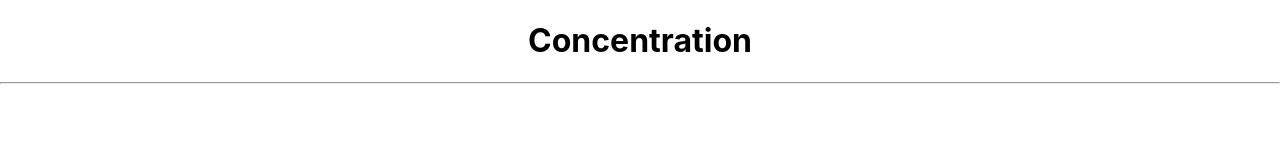
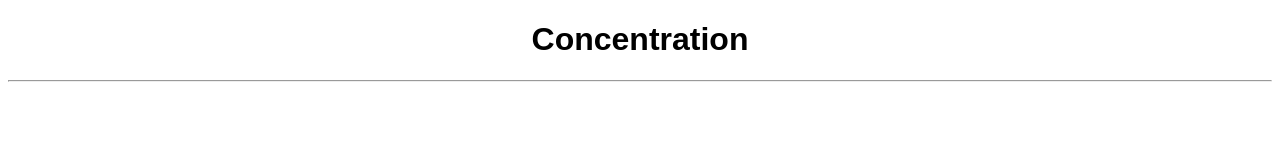
Before and after one commit to Doode1524/concentration, a React (Create React App) app: page / in a window 1280 px wide. Shown: the top 160 px of the page. Built offline with nearby package versions, Linux system fonts and the light colour scheme.

Commit message:
changed the default stuff to a font I like

```diff
--- a/src/index.css
+++ b/src/index.css
@@ -1,13 +1,4 @@
 body {
-  margin: 0;
-  font-family: -apple-system, BlinkMacSystemFont, 'Segoe UI', 'Roboto', 'Oxygen',
-    'Ubuntu', 'Cantarell', 'Fira Sans', 'Droid Sans', 'Helvetica Neue',
-    sans-serif;
-  -webkit-font-smoothing: antialiased;
-  -moz-osx-font-smoothing: grayscale;
+  font-family: sans-serif;
+
 }
-
-code {
-  font-family: source-code-pro, Menlo, Monaco, Consolas, 'Courier New',
-    monospace;
-}
```
